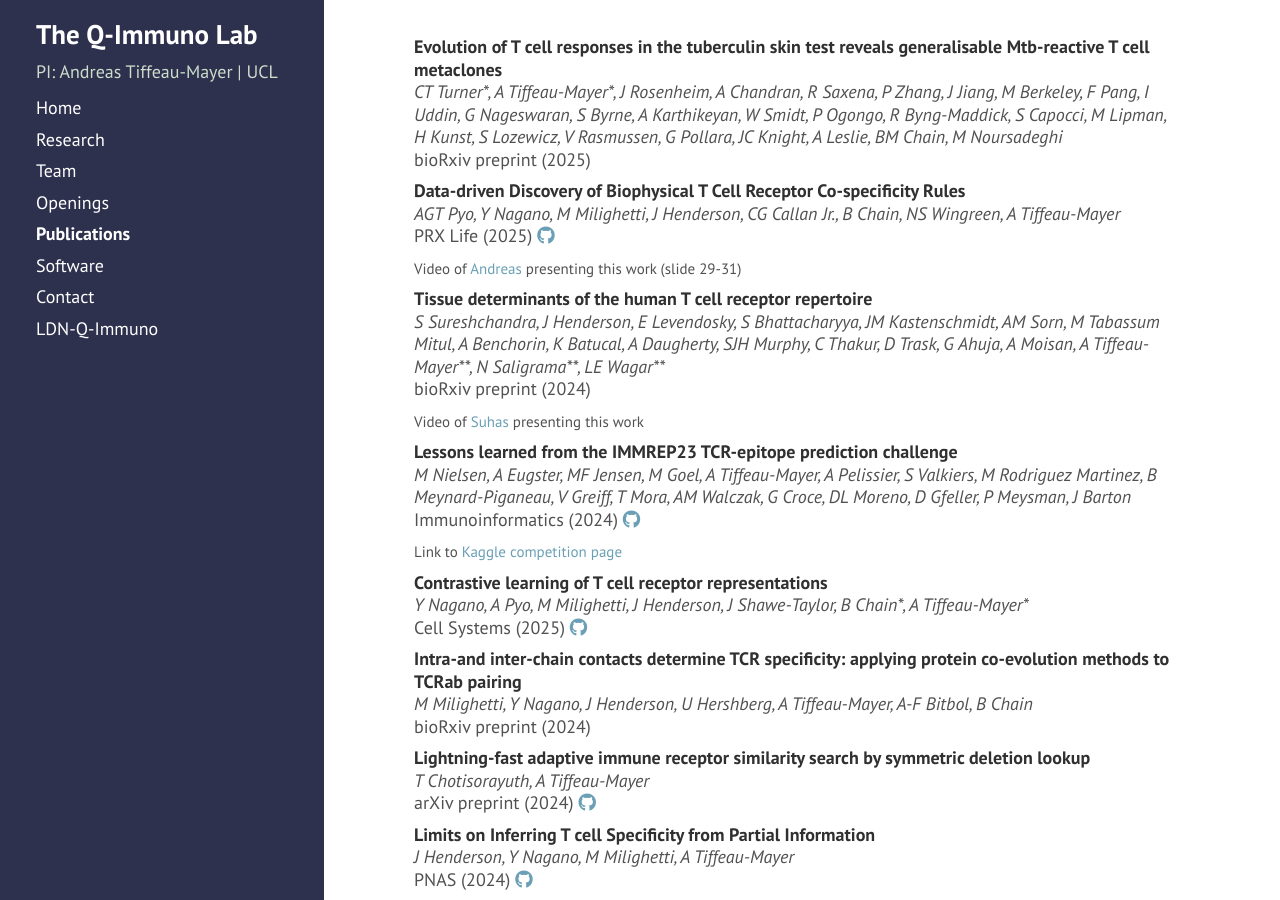
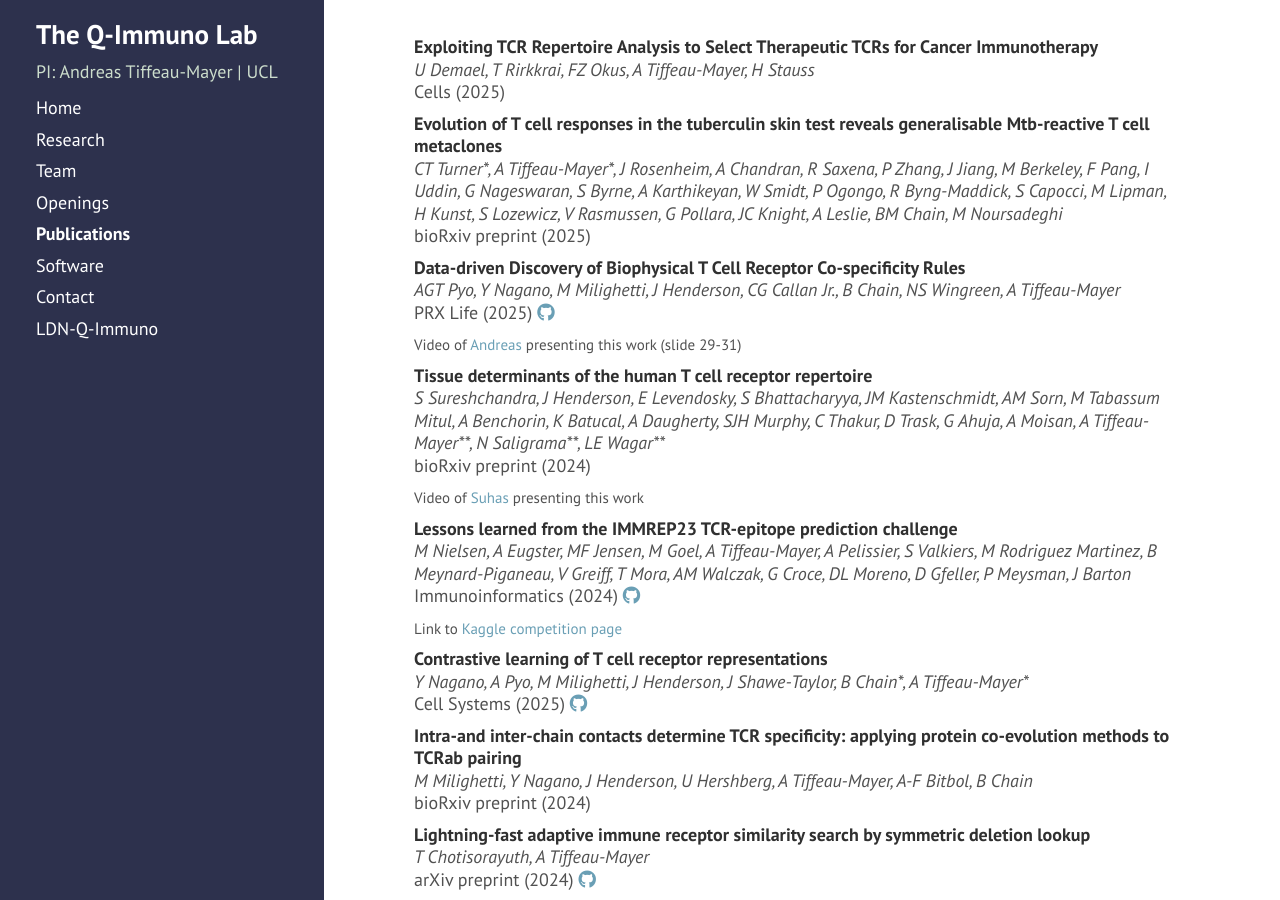
Before and after one commit to andim/andim.github.io, a Jekyll site: the page built from publications.md, in a window 1280 px wide and 900 px high. Built offline with Jekyll 4.4.1, drawn with Linux system fonts in a browser that asks for light colours; nearby versions of some CDN libraries; a style sheet for code colours, icons or effects is not loaded.

Commit message:
added tcr repertoire analysis and cancer immunology review

```diff
--- a/_data/publist.yml
+++ b/_data/publist.yml
@@ -1,3 +1,11 @@
+- authors: U Demael, T Rirkkrai, FZ Okus, A Tiffeau-Mayer, H Stauss
+  title: Exploiting TCR Repertoire Analysis to Select Therapeutic TCRs for Cancer Immunotherapy
+  journal: Cells
+  detail: 14(15), 1223
+  year: 2025
+  links:
+    doi: https://doi.org/10.3390/cells1415122
+
 - authors: CT Turner\*, A Tiffeau-Mayer\*, J Rosenheim, A Chandran, R Saxena, P Zhang, J Jiang, M Berkeley, F Pang, I Uddin, G Nageswaran, S Byrne, A Karthikeyan, W Smidt, P Ogongo, R Byng-Maddick, S Capocci, M Lipman, H Kunst, S Lozewicz, V Rasmussen, G Pollara, JC Knight, A Leslie, BM Chain, M Noursadeghi
   title: Evolution of T cell responses in the tuberculin skin test reveals generalisable Mtb-reactive T cell metaclones
   journal: bioRxiv preprint
```
